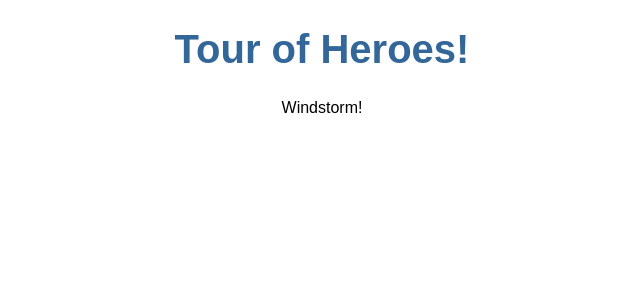
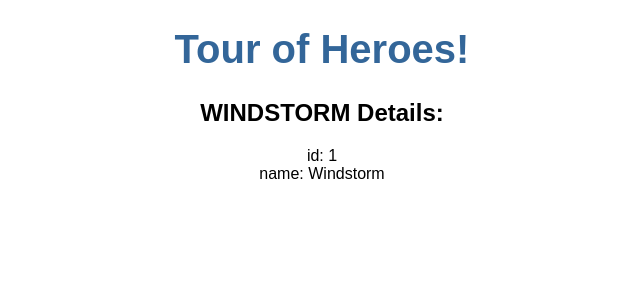
Before and after one commit to Tulkdan/tour-of-heroes, an Angular app: page / in a window 1280 px wide. Shown: the top 300 px of the page, without its empty margins (318-958 px from the left). Built offline with nearby package versions, Linux system fonts and the light colour scheme.

Commit message:
Moved hero.ts and showed info about hero object

```diff
--- a/src/hero.ts
+++ b/src/app/hero.ts
@@ -1,4 +1,4 @@
 export class Hero {
   id: number;
   name: string;
-};
+}
--- a/src/app/heroes/heroes.component.html
+++ b/src/app/heroes/heroes.component.html
@@ -1,3 +1,3 @@
-<p>
-  {{ hero }}!
-</p>
+<h2>{{ hero.name | uppercase }} Details:</h2>
+<div><span>id: </span>{{ hero.id }}</div>
+<div><span>name: </span>{{ hero.name }}</div>
--- a/src/app/heroes/heroes.component.ts
+++ b/src/app/heroes/heroes.component.ts
@@ -1,4 +1,5 @@
 import { Component, OnInit } from '@angular/core';
+import { Hero } from '../hero';
 
 @Component({
   selector: 'app-heroes',
@@ -6,7 +7,10 @@
   styleUrls: ['./heroes.component.css']
 })
 export class HeroesComponent implements OnInit {
-  hero = 'Windstorm';
+  hero: Hero = {
+    id: 1,
+    name: 'Windstorm'
+  };
 
   constructor() { }
 
```
